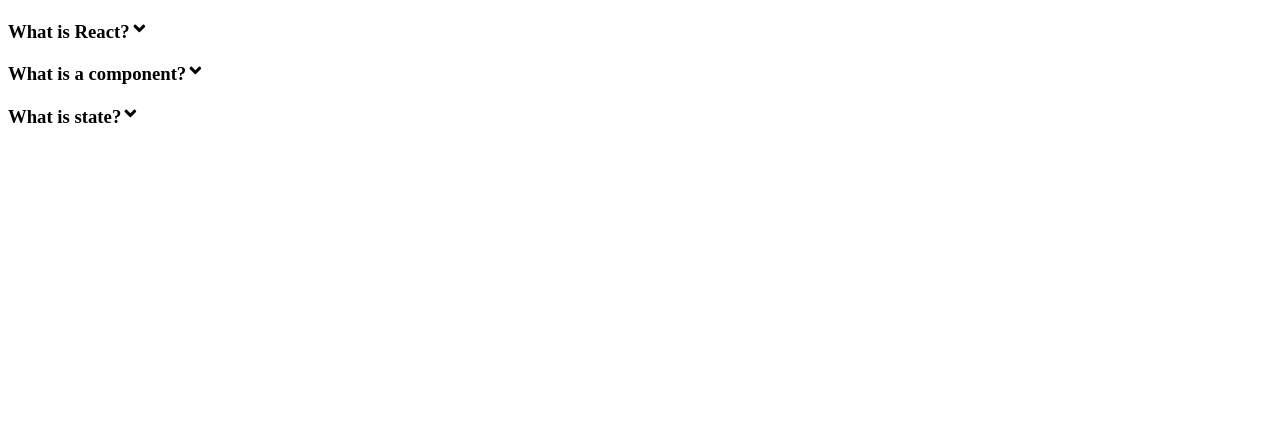
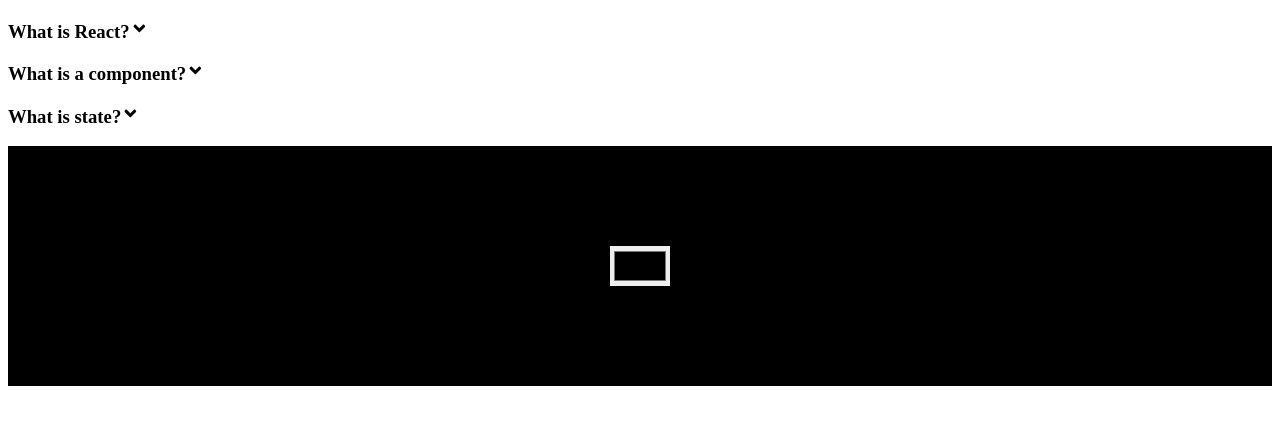
Before and after one commit to ayoub0921/challenges, a React (Vite) app in the folder toogle-button/: page / in a window 1280 px wide. Shown: the top 424 px of the page. Built offline with nearby package versions, Linux system fonts and the light colour scheme.

Commit message:
Change Background Color

```diff
--- a/toogle-button/src/App.tsx
+++ b/toogle-button/src/App.tsx
@@ -1,6 +1,7 @@
 import { useState } from "react"
 import Card from "./components/Card"
 import Accordion from "./components/Accordion"
+import ColorInput from "./components/ColorInput"
 
 
 function App() {
@@ -29,6 +30,7 @@
         {toogle && <p>This is a toogle button example</p>}
       </div> */}
       <Accordion/>
+      <ColorInput/>
     </div>
   )
 }
--- a/toogle-button/src/components/Accordion.tsx
+++ b/toogle-button/src/components/Accordion.tsx
@@ -35,7 +35,7 @@
     <div>
         {data.map((item,index)=>(
           <div key={index}>
-            <h3>{item.title}<FaAngleDown  onClick={() => handleToogleAccordion(index)}/></h3>
+            <h3>{item.title}<FaAngleDown style={{transform: openIndex === index ? "rotate(180deg)" : "rotate(0deg)", transition: "transform 0.3s ease"}}  onClick={() => handleToogleAccordion(index)}/></h3>
             {openIndex === index && <p>{item.content}</p>}
           </div>
         ))}
--- /dev/null
+++ b/toogle-button/src/components/ColorInput.tsx
@@ -0,0 +1,37 @@
+import React, { useState } from 'react';
+
+const ColorInput = () => {
+  const [color, setColor] = useState<string>("#000000");
+
+  const handleColorChange = (event: React.ChangeEvent<HTMLInputElement>) => {
+    setColor(event.target.value);
+  };
+
+  return (
+    <div
+      style={{
+        backgroundColor: color,
+        minHeight: "200px",
+        display: "flex",
+        justifyContent: "center",
+        alignItems: "center",
+        padding: "20px",
+        transition: "background-color 0.3s ease"
+      }}
+    >
+      <input
+        type="color"
+        value={color}
+        onChange={handleColorChange}
+        style={{
+          width: "60px",
+          height: "40px",
+          border: "none",
+          cursor: "pointer"
+        }}
+      />
+    </div>
+  );
+};
+
+export default ColorInput;
```
